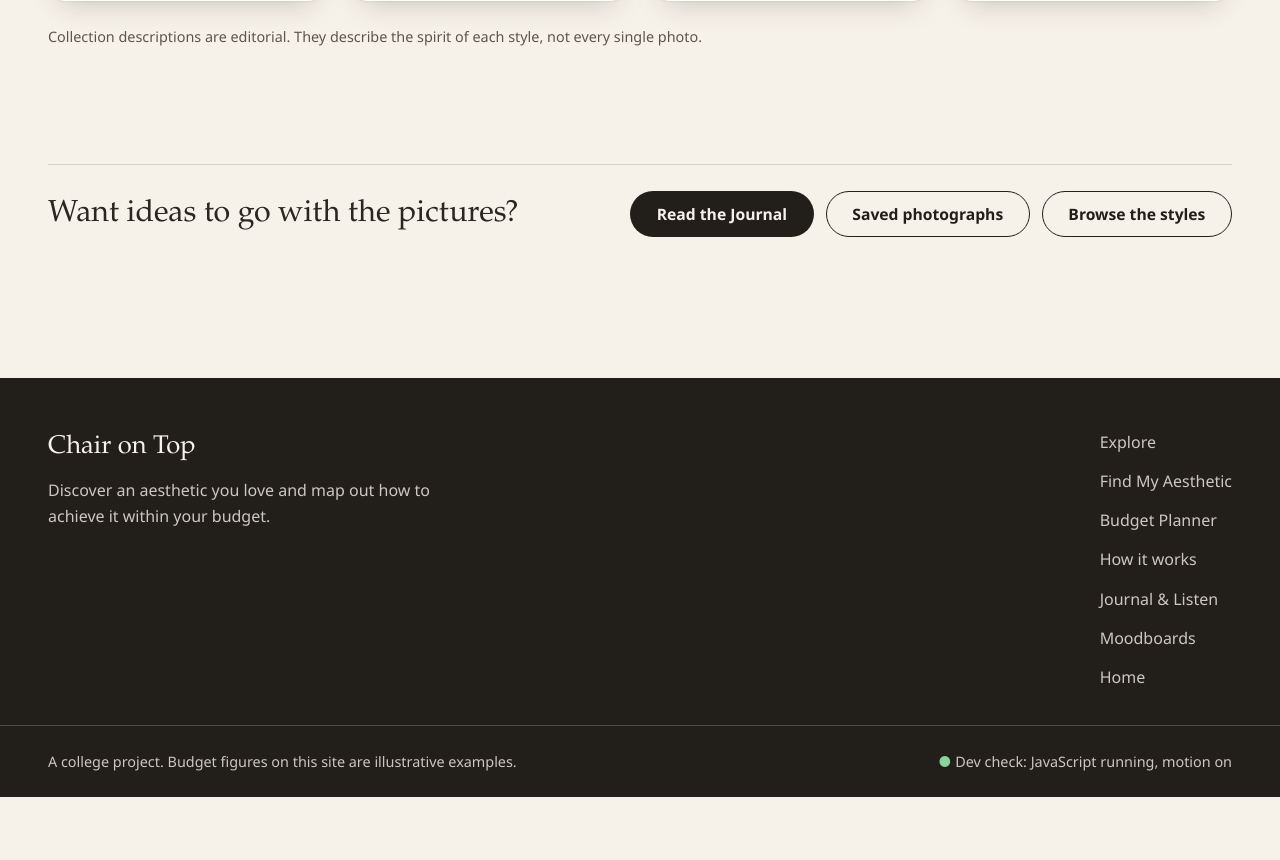
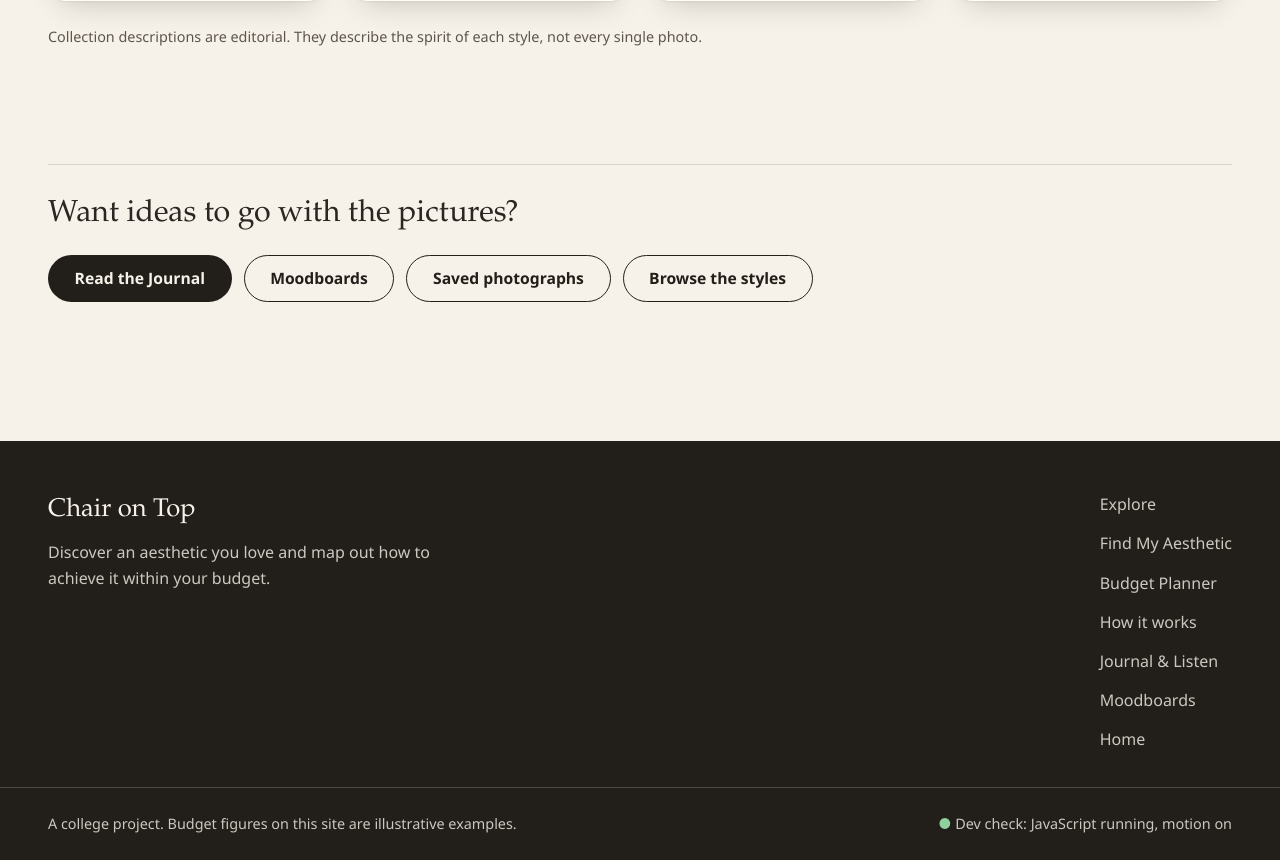
Before and after one commit to jiyaraj08/Chair-On-Top, a FastAPI app: page /gallery in a window 1280 px wide. Shown: the part 1103-1963 px from the top of the page. Before the commit the page ends 1900 px from the top, so only its background shows below. Run offline with FastAPI, Linux system fonts and the light colour scheme.

Commit message:
Add Moodboards link to gallery index

```diff
--- a/templates/gallery/index.html
+++ b/templates/gallery/index.html
@@ -58,6 +58,7 @@
         <h2 id="gl-more-title">Want ideas to go with the pictures?</h2>
         <div class="gl-more-actions">
           <a class="btn btn-dark" href="/journal">Read the Journal</a>
+          <a class="btn btn-outline" href="/moodboards">Moodboards</a>
           <a class="btn btn-outline" href="/saved">Saved photographs</a>
           <a class="btn btn-outline" href="/#styles">Browse the styles</a>
         </div>
```
